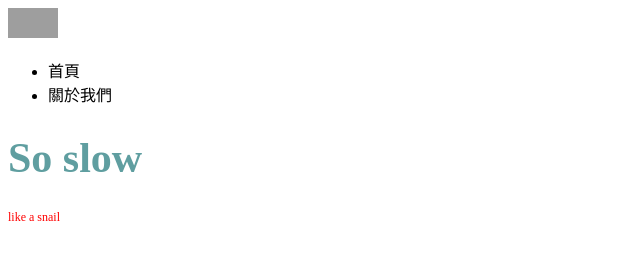
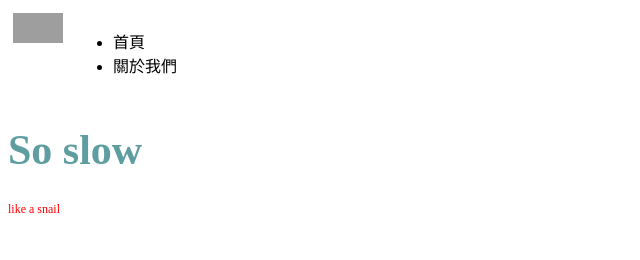
Before and after one commit to cclee0315/test, a plain HTML site: page index.html in a window 1280 px wide. Shown: the whole page, without its empty margins (0-640 px from the left). Drawn offline with Linux system fonts and the light colour scheme; grey boxes are pictures that could not be loaded.

Commit message:
add nav flex

```diff
--- a/index.html
+++ b/index.html
@@ -14,6 +14,15 @@
             color: red;
             font-size: 12px;
         }
+        nav{
+            display: flex;
+            justify-content: between;
+            padding: 5px;
+            text-decoration: none;
+        }
+        li{
+            margin-left: 10px;
+        }
     </style>
 </head>
 <body>
```
